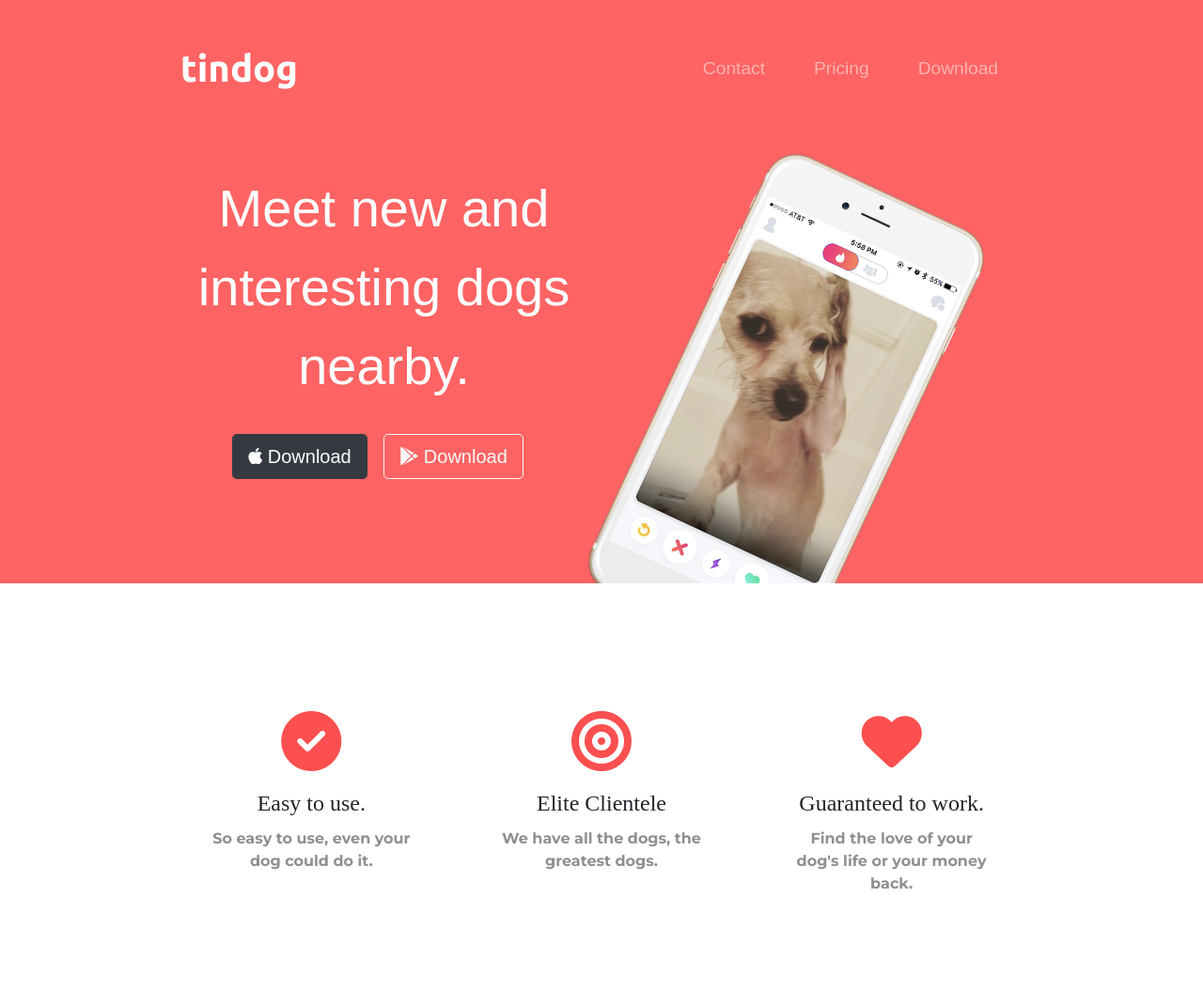
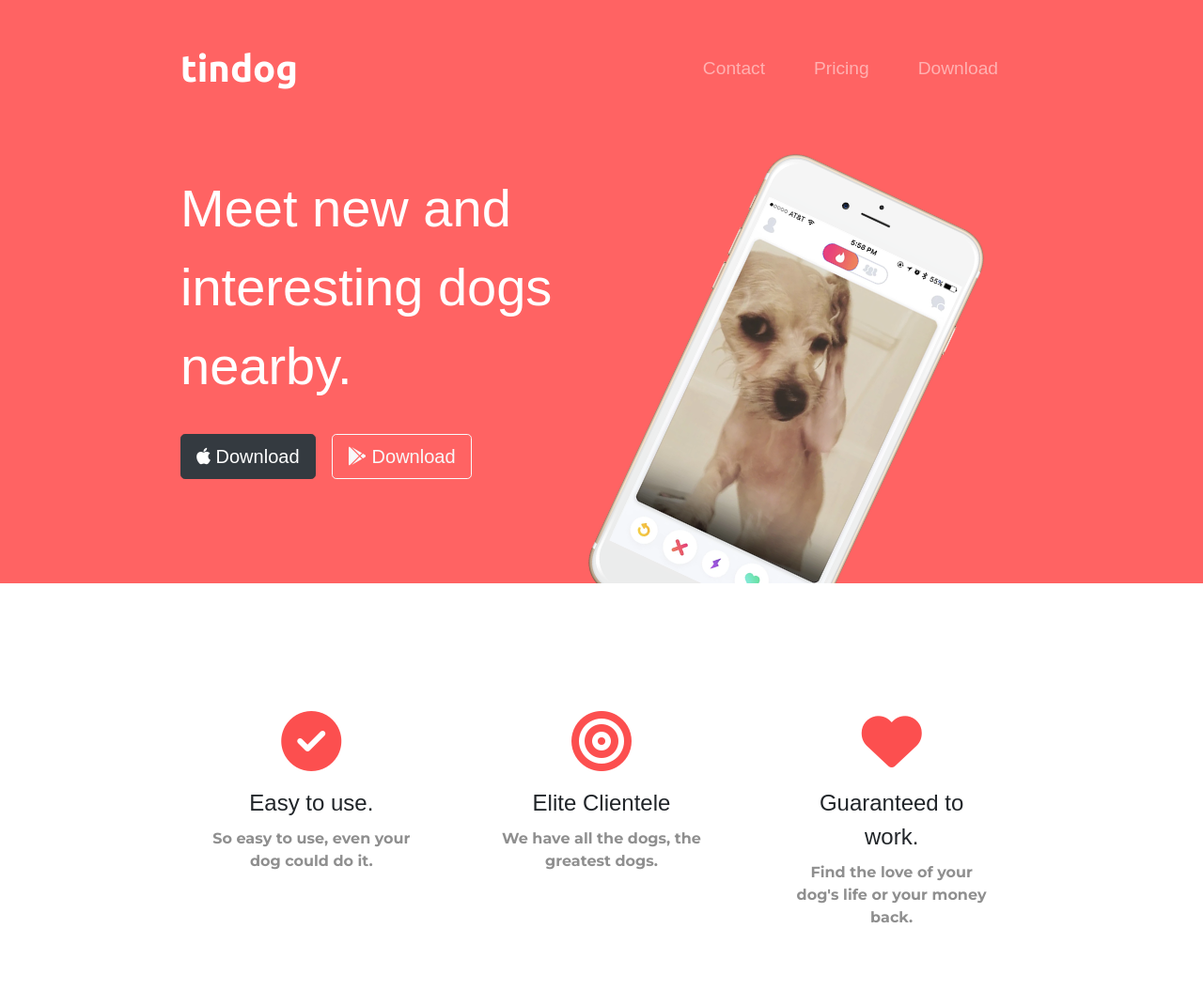
Before and after one commit to atusajam/tindog, a plain HTML site: page index.html in a window 1280 px wide. Shown: the top 1054 px of the page at 94% size. Drawn offline with nearby package versions, Linux system fonts and the light colour scheme.

Commit message:
initial commit

```diff
--- a/css/styles.css
+++ b/css/styles.css
@@ -1,12 +1,6 @@
-#title {
-    background-color: #FF6363;
-    color: white;
+body {
+    font-family: 'Montserrat', sans-serif;
 }
-
-.container-fluid {
-    padding: 3% 15% 7%;
-}
-
 
 h1 {
     font-family: 'Montserrat-bold', sans-serif;
@@ -15,23 +9,27 @@ h1 {
 }
 
 h2 {
-    font-family: "Montserrat-bold";
+    font-family: 'Montserrat-bold', sans-serif;
     font-size: 3rem;
 }
 
 h3 {
-    font-family: "Montserrat-bold";
+    font-family: 'Montserrat-bold', sans-serif;
     font-size: 1.5rem;
     line-height: 1.5;
-
 }
 
 p {
     color: #8f8f8f;
 }
 
-body {
-    font-family: 'Montserrat', sans-serif;
+#title {
+    background-color: #FF6363;
+    color: white;
+}
+
+.container-fluid {
+    padding: 3% 15% 7%;
 }
 
 /*Navigation bar*/
@@ -85,6 +83,8 @@ body {
     padding: 5%;
 }
 
+/*icon section*/
+
 .icon {
     color: #FC4F4F;
     margin-bottom: 1rem;
@@ -115,6 +115,8 @@ body {
     margin: 40px;
 }
 
+/*press section*/
+
 #press {
     background-color: #FC4F4F;
     text-align: center;
@@ -125,10 +127,6 @@ body {
 
 #pricing {
     padding: 100px;
-    text-align: center;
-}
-
-#title {
     text-align: center;
 }
 
@@ -153,6 +151,8 @@ body {
 
 }
 
+/*download section*/
+
 #cta {
     text-align: center;
     background-color: #FC4F4F;
@@ -166,6 +166,8 @@ body {
     line-height: 1.5;
 }
 
+/*footer section*/
+
 #footer {
     padding: 7% 15% 0;
     background-color: #fff;
```
